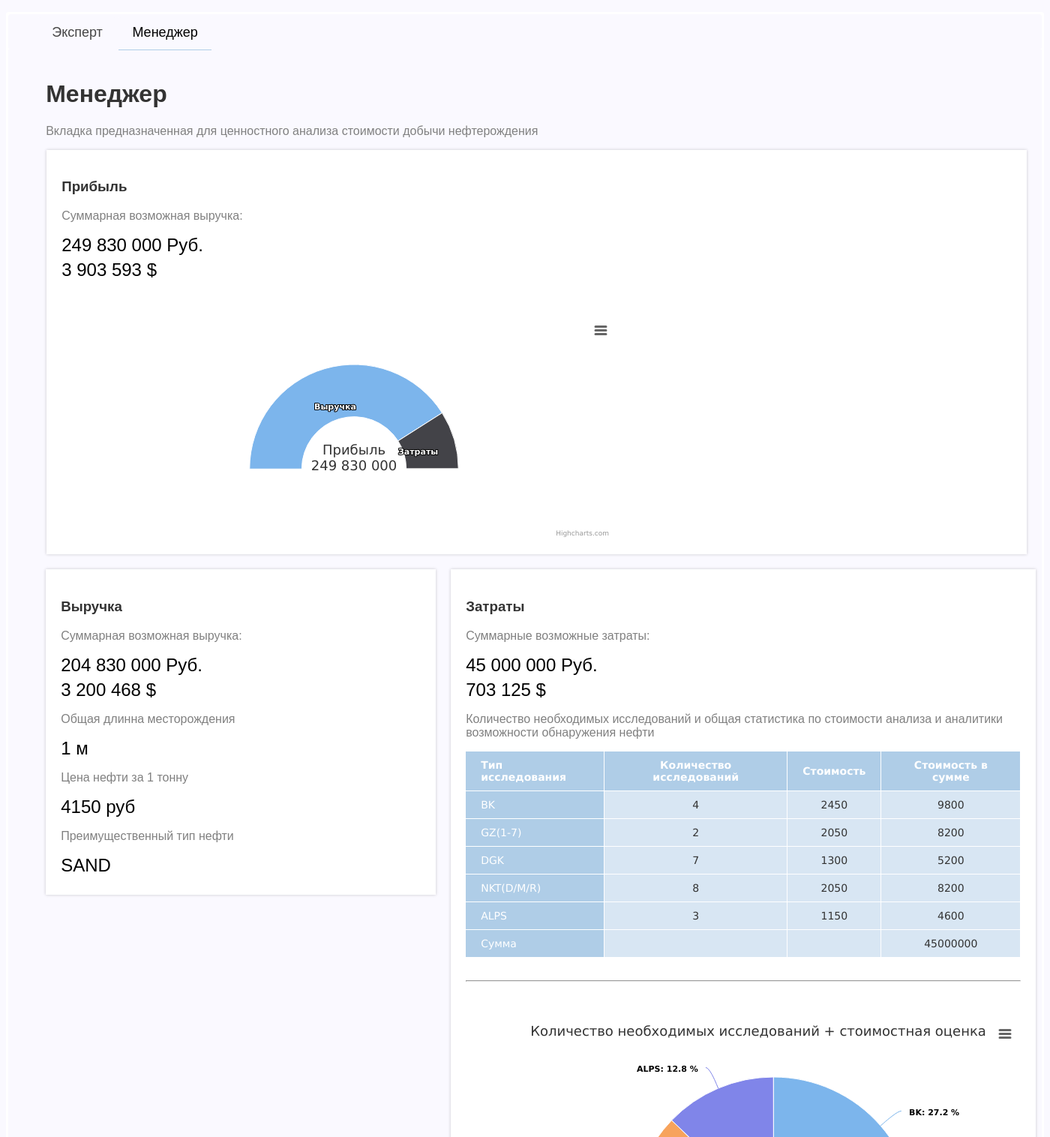
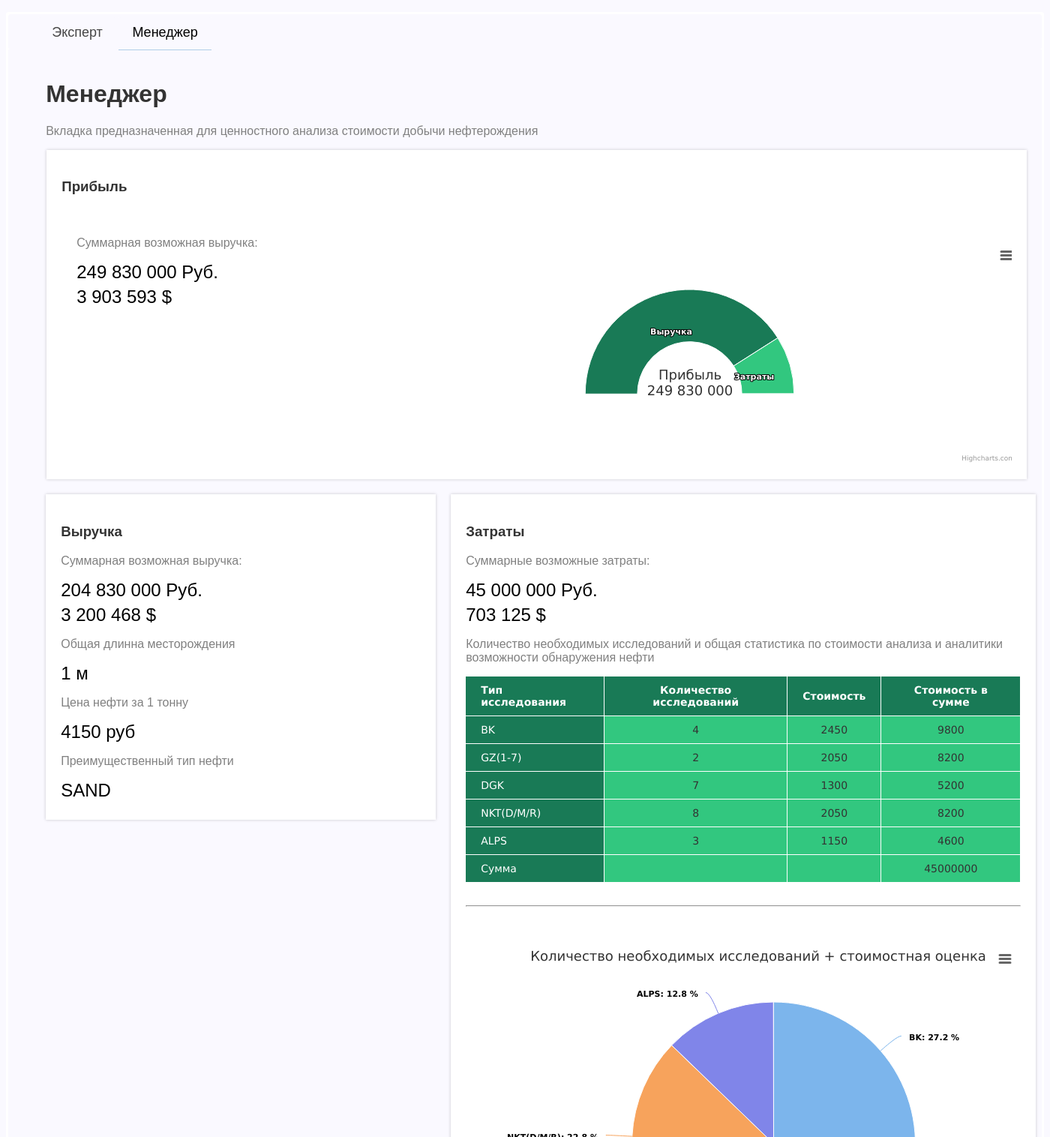
Before and after one commit to Dmkrestelev/unknown-brain, a Django app: page /expert/ in a window 1400 px wide, after a click on "Менеджер". Shown: the top 1516 px of the page at 75% size. Run offline with Django 3.2, Linux system fonts and the light colour scheme; some libraries are stand-ins or nearby versions.

Commit message:
Загрузка файлов

```diff
--- a/expert/views.py
+++ b/expert/views.py
@@ -1,7 +1,12 @@
 import json
+import os
 
+import pandas as pd
+from django.core.files.base import ContentFile
+from django.core.files.storage import default_storage
 from django.shortcuts import render_to_response
 # Create your views here.
+from django.views.decorators.csrf import csrf_exempt
 
 
 def get_data(well=None):
@@ -111,6 +116,16 @@ def index(request):
     return render_to_response('expert/index.html', context)
 
 
+def handle_uploaded_file(f):
+    with open('tmp/test.xlsx', 'wb+') as destination:
+        for chunk in f.chunks():
+            destination.write(chunk)
+
+
+@csrf_exempt
 def load(request):
     context = {}
+    if request.method == 'POST':
+        handle_uploaded_file(request.FILES['file'])
+
     return render_to_response('expert/load.html', context)
--- a/static/css/style.css
+++ b/static/css/style.css
@@ -18,7 +18,7 @@ table {
     text-align: center;
 }
 th, td:first-child {
-    background: #AFCDE7;
+    background: #197a56;
     color: white;
     padding: 10px 20px;
 }
@@ -28,7 +28,7 @@ th, td {
     border-color: white;
 }
 td {
-    background: #D8E6F3;
+    background: #32c77f;
 }
 th:first-child, td:first-child {
     text-align: left;
@@ -115,8 +115,18 @@ p.price {
 }
 #profit_exp {
     height: 300px;
-    width: 700px;
+    width: 800px;
 }
 .first {
     height: 100%;
 }
+.flex-container-2 {
+    display: flex;
+    padding: 0!important;
+}
+.first_fc_2 {
+    flex-grow: 5;
+}
+.second_fc_2 {
+    flex-grow: 5;
+}
--- a/templates/expert/index.html
+++ b/templates/expert/index.html
@@ -33,11 +33,14 @@
             <p>Вкладка предназначенная для ценностного анализа стоимости добычи нефтерождения</p>
             <div class="profit_block">
                 <h3>Прибыль</h3>
-                <p>Суммарная возможная выручка:</p>
-                <p class="price">{{ profitCost }} Руб.</p>
-                <p class="price">{{ profitСostDollar }} $</p>
-
-                <div id="profit_exp">
+                <div class="flex-container-2">
+                    <div class="first_fc_2">
+                        <p>Суммарная возможная выручка:</p>
+                        <p class="price">{{ profitCost }} Руб.</p>
+                        <p class="price">{{ profitСostDollar }} $</p>
+                    </div>
+                    <div class="second_fc_2" id="profit_exp">
+                    </div>
                 </div>
 
             </div>
@@ -104,7 +107,7 @@
             } );
 
             $('#select_well').on('change', function () {
-               $(this).closest('form').submit();
+                $(this).closest('form').submit();
             });
 
             var json_string = unescape("{{jsonSearch | safe | escapejs}}");
@@ -155,6 +158,9 @@
                 tooltip: {
                     pointFormat: '{series.name}: <b>{point.y:.1f} Руб.</b>'
                 },
+                colors: [
+                    '#197a56', '#32c77f'
+                ],
                 plotOptions: {
                     pie: {
                         dataLabels: {
```
Also changed, not shown: templates/expert/load.html (+5 -6 lines), 2 other files.
